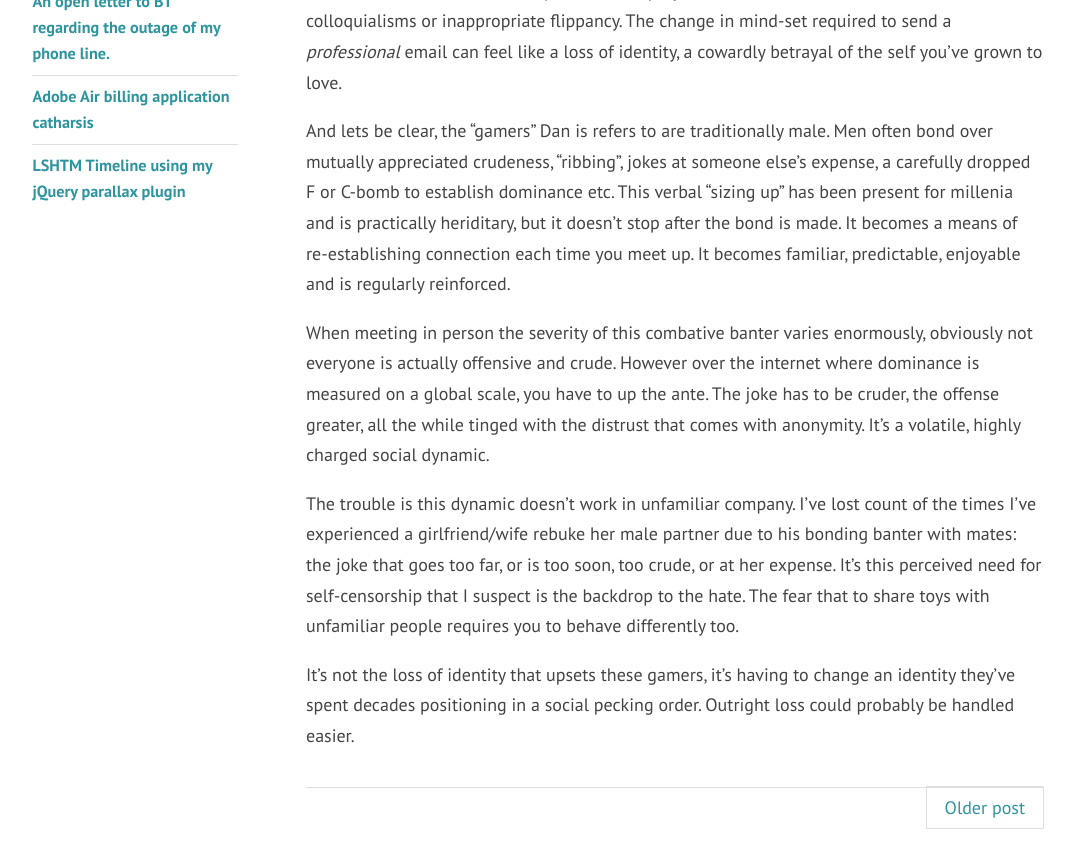
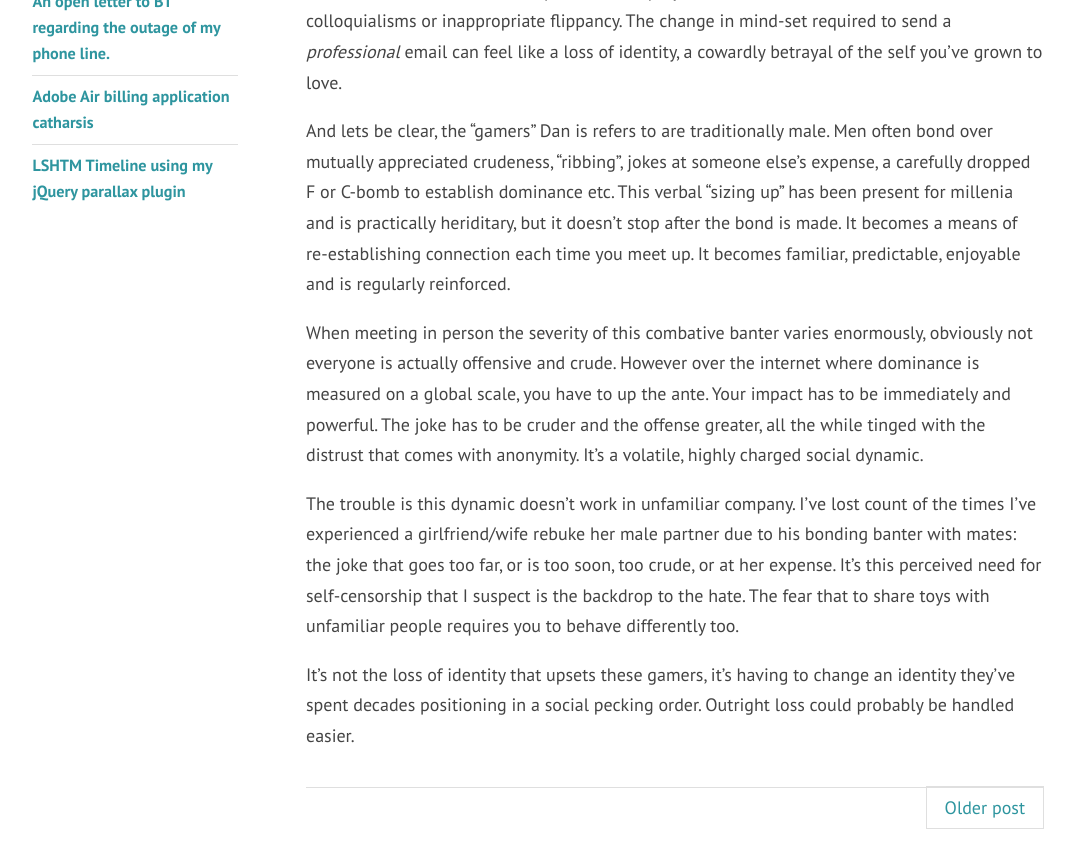
Before and after one commit to davecranwell/davecranwell.github.io, a Jekyll site: the page built from _posts/2014-08-27-death-of-gamers.md, in a window 1280 px wide and 900 px high, scrolled down 719 px. Shown: the top 868 px of the window, without its empty margins (100-1175 px from the left). Built offline with Jekyll 4.4.1, drawn with Linux system fonts in a browser that asks for light colours; nearby versions of some CDN libraries; Markdown is read by kramdown in place of the engine named in the settings; comment, search, counter and statistics services are not loaded.

Commit message:
less strong

```diff
--- a/_posts/2014-08-27-death-of-gamers.md
+++ b/_posts/2014-08-27-death-of-gamers.md
@@ -13,7 +13,7 @@ Where before gamers could freely communicate with each other using a language su
 
 And lets be clear, the "gamers" Dan is refers to are traditionally male. Men often bond over mutually appreciated crudeness, "ribbing", jokes at someone else's expense, a carefully dropped F or C-bomb to establish dominance etc. This verbal "sizing up" has been present for millenia and is practically heriditary, but it doesn't stop after the bond is made. It becomes a means of re-establishing connection each time you meet up. It becomes familiar, predictable, enjoyable and is regularly reinforced.
 
-When meeting in person the severity of this combative banter varies enormously, obviously not everyone is actually offensive and crude. However over the internet where dominance is measured on a global scale, you have to up the ante. The joke has to be cruder, the offense greater, all the while tinged with the distrust that comes with anonymity. It's a volatile, highly charged social dynamic.
+When meeting in person the severity of this combative banter varies enormously, obviously not everyone is actually offensive and crude. However over the internet where dominance is measured on a global scale, you have to up the ante. Your impact has to be immediately and powerful. The joke has to be cruder and the offense greater, all the while tinged with the distrust that comes with anonymity. It's a volatile, highly charged social dynamic.
 
 The trouble is this dynamic doesn't work in unfamiliar company. I've lost count of the times I've experienced a girlfriend/wife rebuke her male partner due to his bonding banter with mates: the joke that goes too far, or is too soon, too crude, or at her expense. It's this perceived need for self-censorship that I suspect is the backdrop to the hate. The fear that to share toys with unfamiliar people requires you to behave differently too.
 
```
